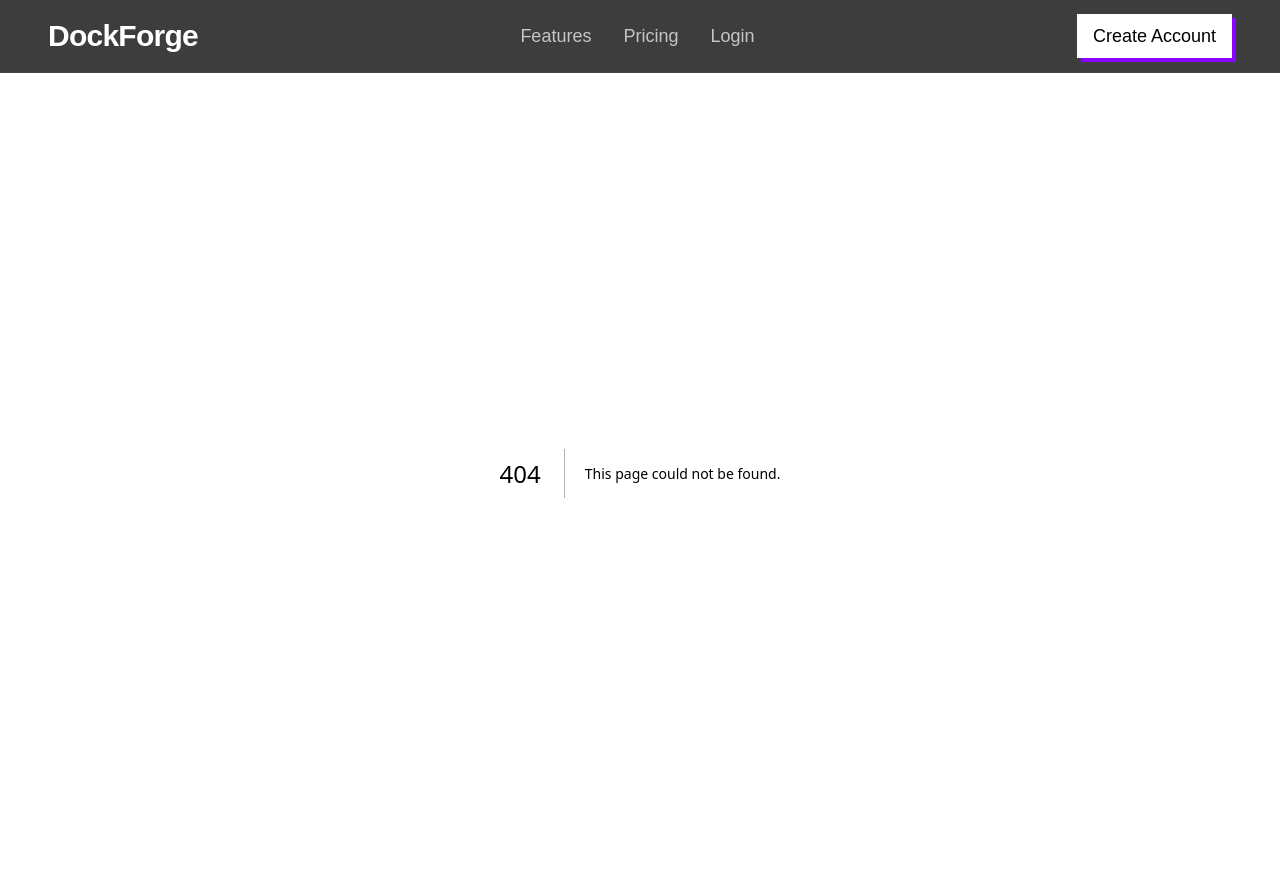
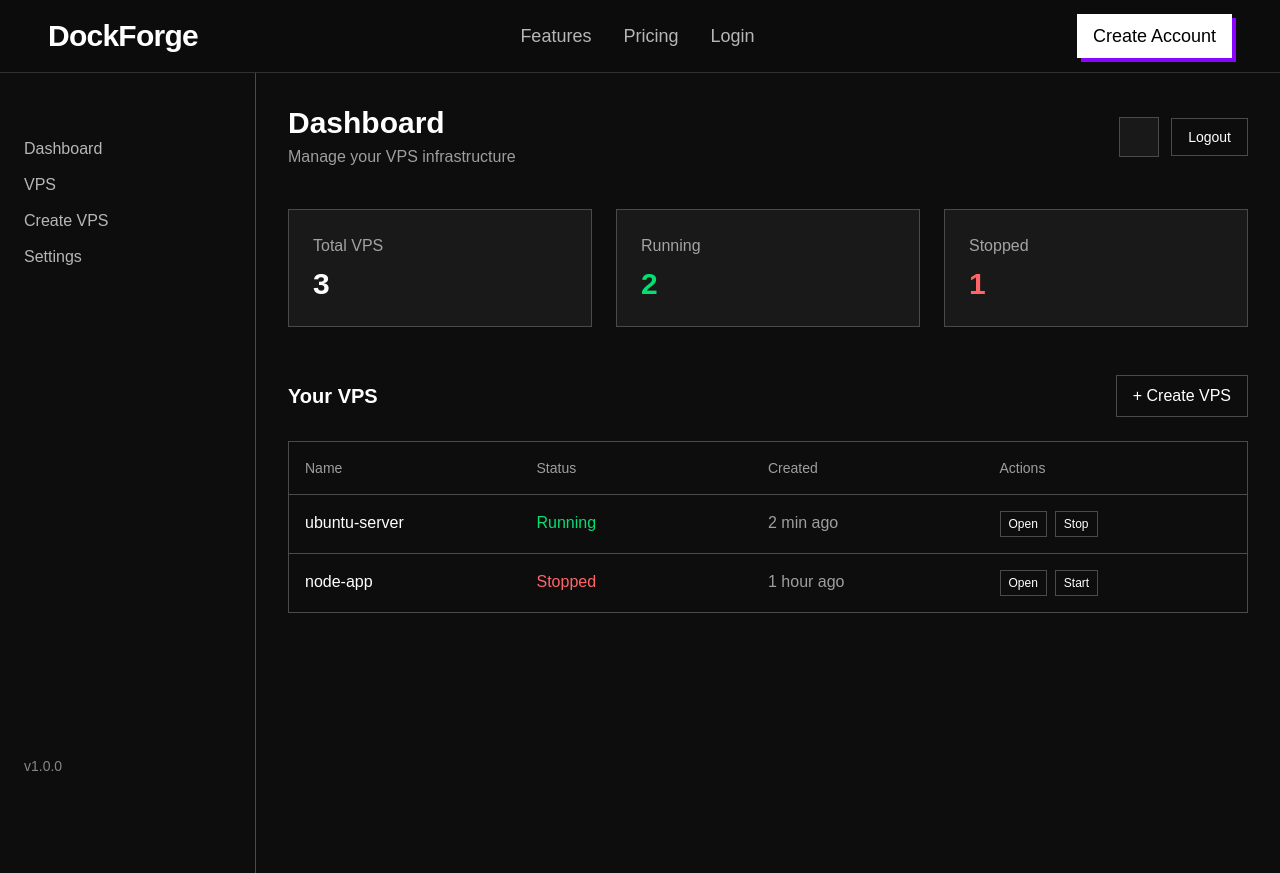
Before and after one commit to prince12626/dockforge, a Next.js app in the folder client/: page /dashboard in a window 1280 px wide. Before the commit this address had no page. Built offline with nearby package versions, Linux system fonts and the light colour scheme; a web font is replaced by a local one.

Commit message:
feat: add dashboard page with VPS management features

```diff
--- /dev/null
+++ b/client/app/dashboard/page.tsx
@@ -0,0 +1,142 @@
+export default function DashboardPage() {
+      return (
+            <main className="min-h-screen bg-background text-white">
+                  <div className="flex">
+                        {/* Sidebar */}
+                        <aside className="w-64 border-r border-border min-h-screen p-6">
+                              <nav className="mt-10 space-y-3">
+                                    <p className="text-white/70 hover:text-white cursor-pointer">
+                                          Dashboard
+                                    </p>
+                                    <p className="text-white/70 hover:text-white cursor-pointer">
+                                          VPS
+                                    </p>
+                                    <p className="text-white/70 hover:text-white cursor-pointer">
+                                          Create VPS
+                                    </p>
+                                    <p className="text-white/70 hover:text-white cursor-pointer">
+                                          Settings
+                                    </p>
+                              </nav>
+
+                              <div className="absolute bottom-6 text-sm text-white/50">
+                                    v1.0.0
+                              </div>
+                        </aside>
+
+                        {/* Main */}
+                        <section className="flex-1 p-8">
+                              {/* Topbar */}
+                              <div className="flex items-center justify-between">
+                                    <div>
+                                          <h2 className="text-3xl font-semibold">
+                                                Dashboard
+                                          </h2>
+                                          <p className="text-white/60 mt-1">
+                                                Manage your VPS infrastructure
+                                          </p>
+                                    </div>
+
+                                    <div className="flex items-center gap-3">
+                                          <div className="h-10 w-10 rounded-none border border-border bg-white/5" />
+                                          <button className="border border-border px-4 py-2 text-sm hover:bg-white/5">
+                                                Logout
+                                          </button>
+                                    </div>
+                              </div>
+
+                              {/* Stats */}
+                              <div className="grid grid-cols-3 gap-6 mt-10">
+                                    <div className="border border-border p-6 bg-white/5">
+                                          <p className="text-white/60">
+                                                Total VPS
+                                          </p>
+                                          <h3 className="text-3xl font-semibold mt-2">
+                                                3
+                                          </h3>
+                                    </div>
+
+                                    <div className="border border-border p-6 bg-white/5">
+                                          <p className="text-white/60">
+                                                Running
+                                          </p>
+                                          <h3 className="text-3xl font-semibold mt-2 text-green-400">
+                                                2
+                                          </h3>
+                                    </div>
+
+                                    <div className="border border-border p-6 bg-white/5">
+                                          <p className="text-white/60">
+                                                Stopped
+                                          </p>
+                                          <h3 className="text-3xl font-semibold mt-2 text-red-400">
+                                                1
+                                          </h3>
+                                    </div>
+                              </div>
+
+                              {/* VPS Section */}
+                              <div className="mt-12">
+                                    <div className="flex items-center justify-between">
+                                          <h3 className="text-xl font-semibold">
+                                                Your VPS
+                                          </h3>
+
+                                          <button className="px-4 py-2 border border-border hover:bg-white/5">
+                                                + Create VPS
+                                          </button>
+                                    </div>
+
+                                    {/* Table */}
+                                    <div className="mt-6 border border-border">
+                                          <div className="grid grid-cols-4 text-sm text-white/60 border-b border-border p-4">
+                                                <span>Name</span>
+                                                <span>Status</span>
+                                                <span>Created</span>
+                                                <span>Actions</span>
+                                          </div>
+
+                                          {/* Row 1 */}
+                                          <div className="grid grid-cols-4 p-4 border-b border-border">
+                                                <span>ubuntu-server</span>
+                                                <span className="text-green-400">
+                                                      Running
+                                                </span>
+                                                <span className="text-white/60">
+                                                      2 min ago
+                                                </span>
+                                                <div className="flex gap-2">
+                                                      <button className="px-2 py-1 border border-border text-xs hover:bg-white/5">
+                                                            Open
+                                                      </button>
+                                                      <button className="px-2 py-1 border border-border text-xs hover:bg-white/5">
+                                                            Stop
+                                                      </button>
+                                                </div>
+                                          </div>
+
+                                          {/* Row 2 */}
+                                          <div className="grid grid-cols-4 p-4">
+                                                <span>node-app</span>
+                                                <span className="text-red-400">
+                                                      Stopped
+                                                </span>
+                                                <span className="text-white/60">
+                                                      1 hour ago
+                                                </span>
+                                                <div className="flex gap-2">
+                                                      <button className="px-2 py-1 border border-border text-xs hover:bg-white/5">
+                                                            Open
+                                                      </button>
+                                                      <button className="px-2 py-1 border border-border text-xs hover:bg-white/5">
+                                                            Start
+                                                      </button>
+                                                </div>
+                                          </div>
+                                    </div>
+                              </div>
+                        </section>
+                  </div>
+            </main>
+      );
+}
```
